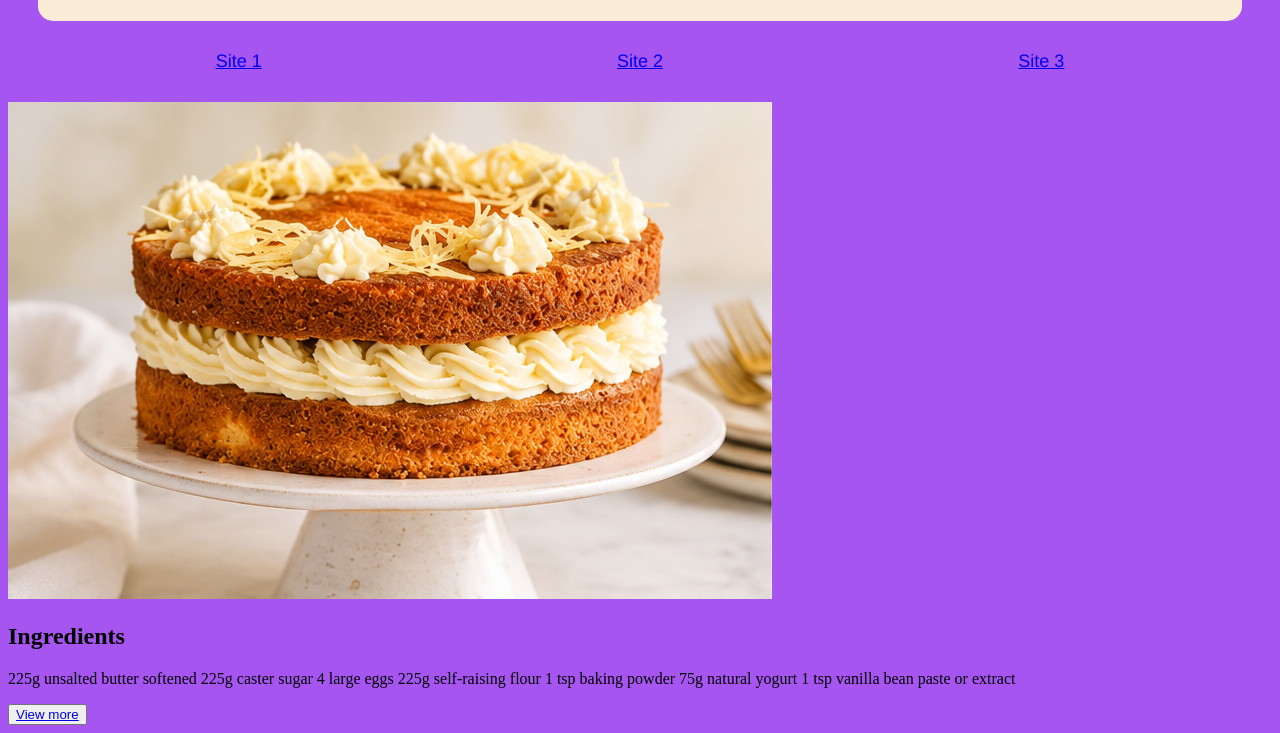
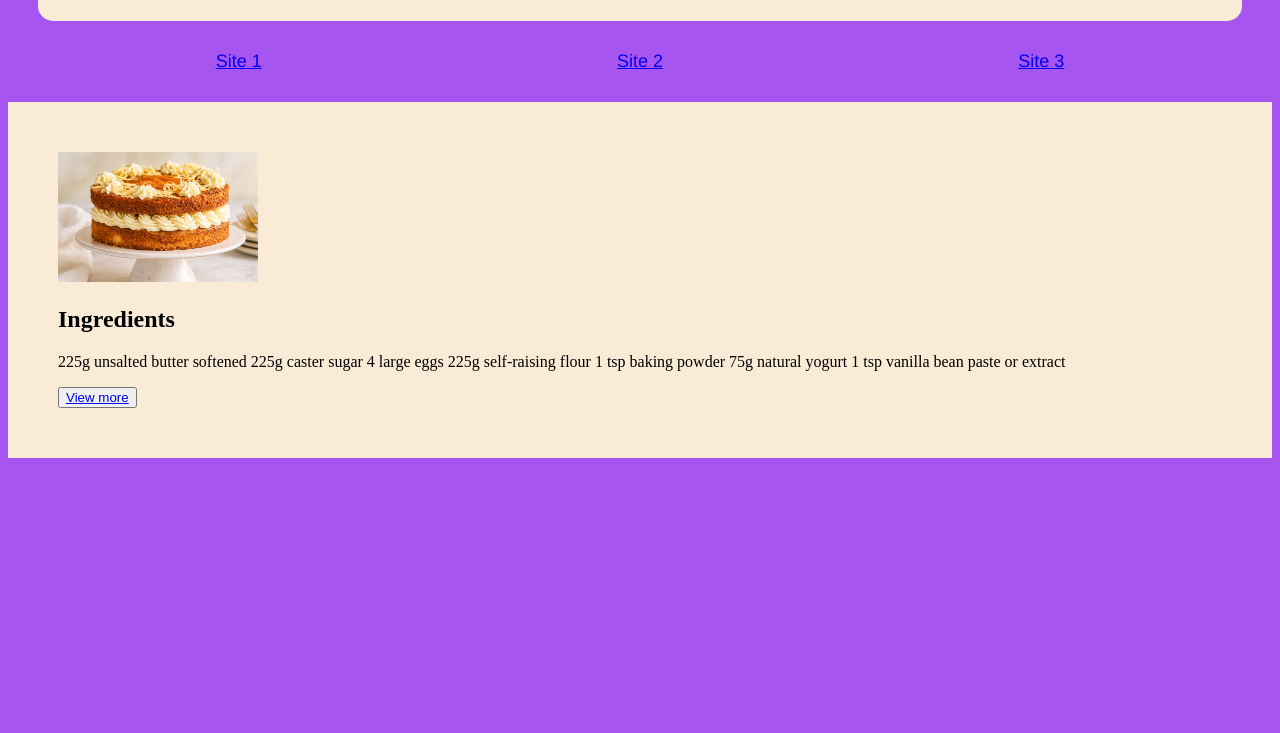
Before and after one commit to Blaize23/Egen-web, a plain HTML site: page index.html in a window 1280 px wide. Shown: the part 83-816 px from the top of the page. Drawn offline with Linux system fonts and the light colour scheme.

Commit message:
main styles

```diff
--- a/styles.css
+++ b/styles.css
@@ -22,3 +22,13 @@ nav
     font-family: 'Franklin Gothic Medium', 'Arial Narrow', Arial, sans-serif;
     font-size: large;
 }
+main
+{
+    background-color: antiquewhite;
+    padding: 50px;
+}
+main img
+{
+    width: 200px;
+
+}
```
